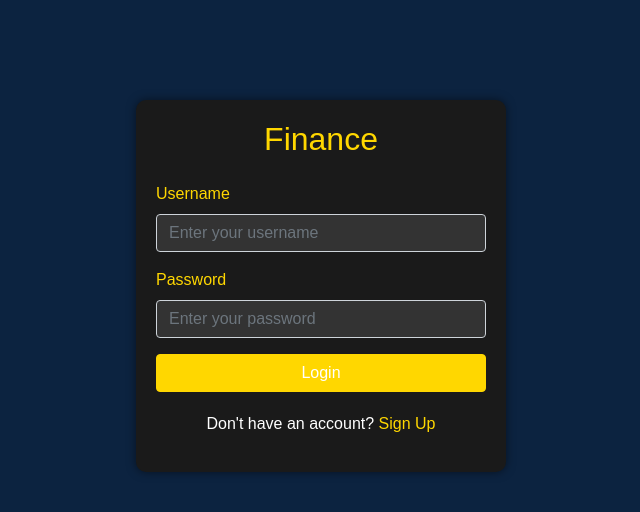
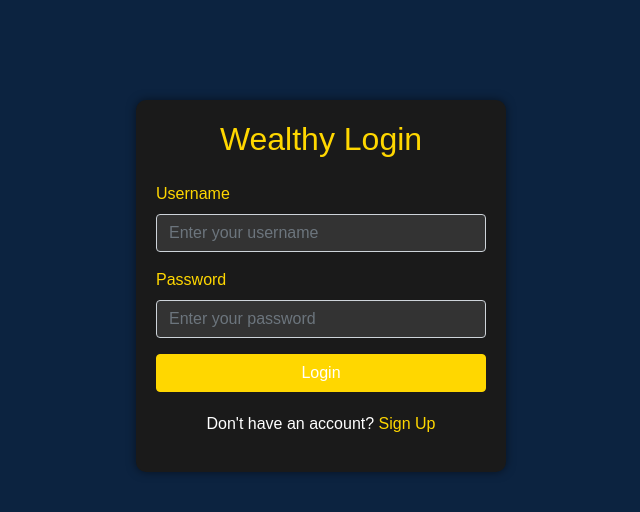
Before and after one commit to irisvlack/finance, a Flask app: page / in a window 1280 px wide. Shown: the top 512 px of the page, without its empty margins (319-959 px from the left). Run offline with Flask 3, Linux system fonts and the light colour scheme; some libraries are stand-ins or nearby versions.

Commit message:
made changes to login

```diff
--- a/templates/login.html
+++ b/templates/login.html
@@ -59,7 +59,7 @@
     <div class="row justify-content-center">
       <div class="col-md-6 login-container">
         <div class="login-form">
-          <h2 class="text-center mb-4">Finance</h2>
+          <h2 class="text-center mb-4">Wealthy Login</h2>
           <form>
             <div class="form-group">
               <label for="username">Username</label>
```
